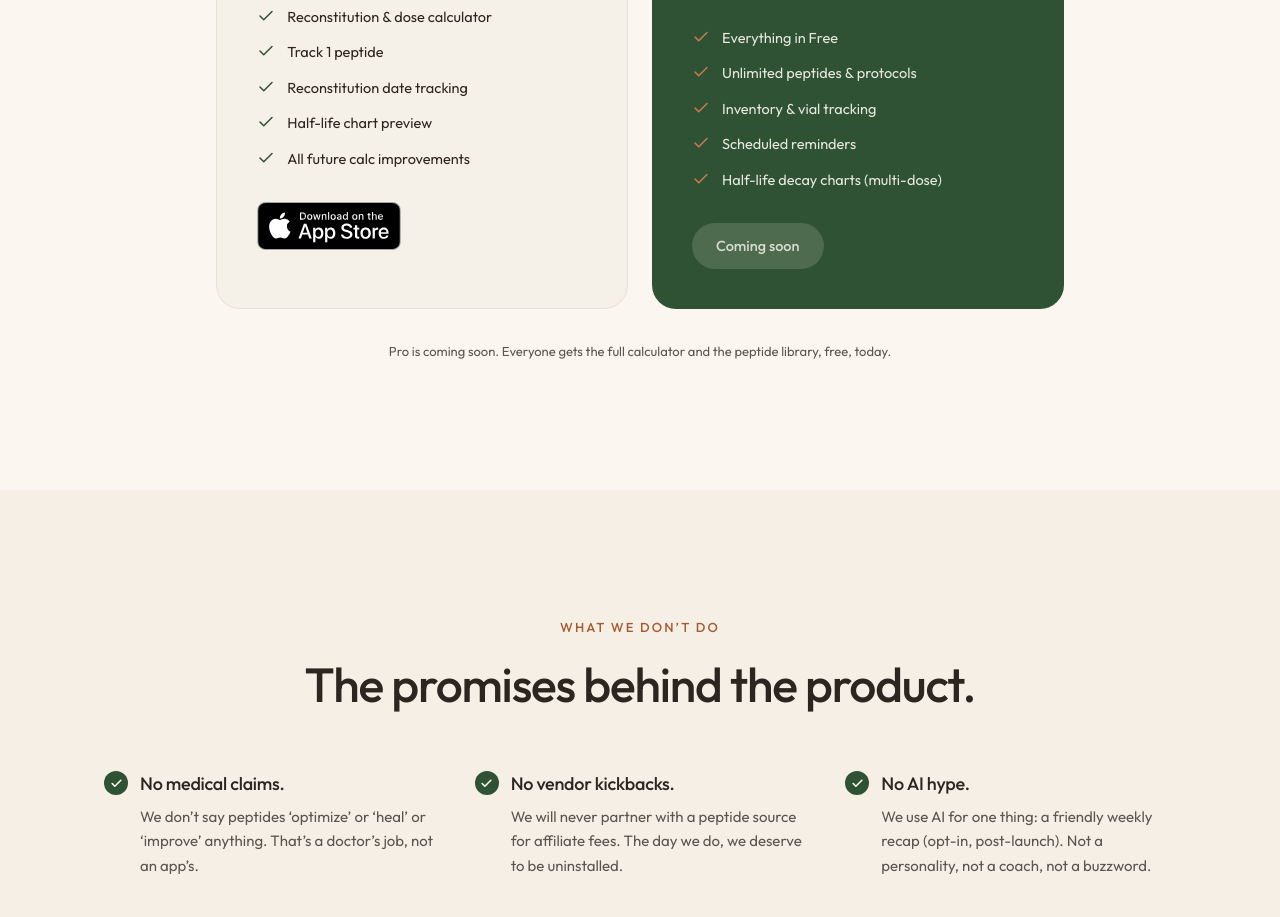
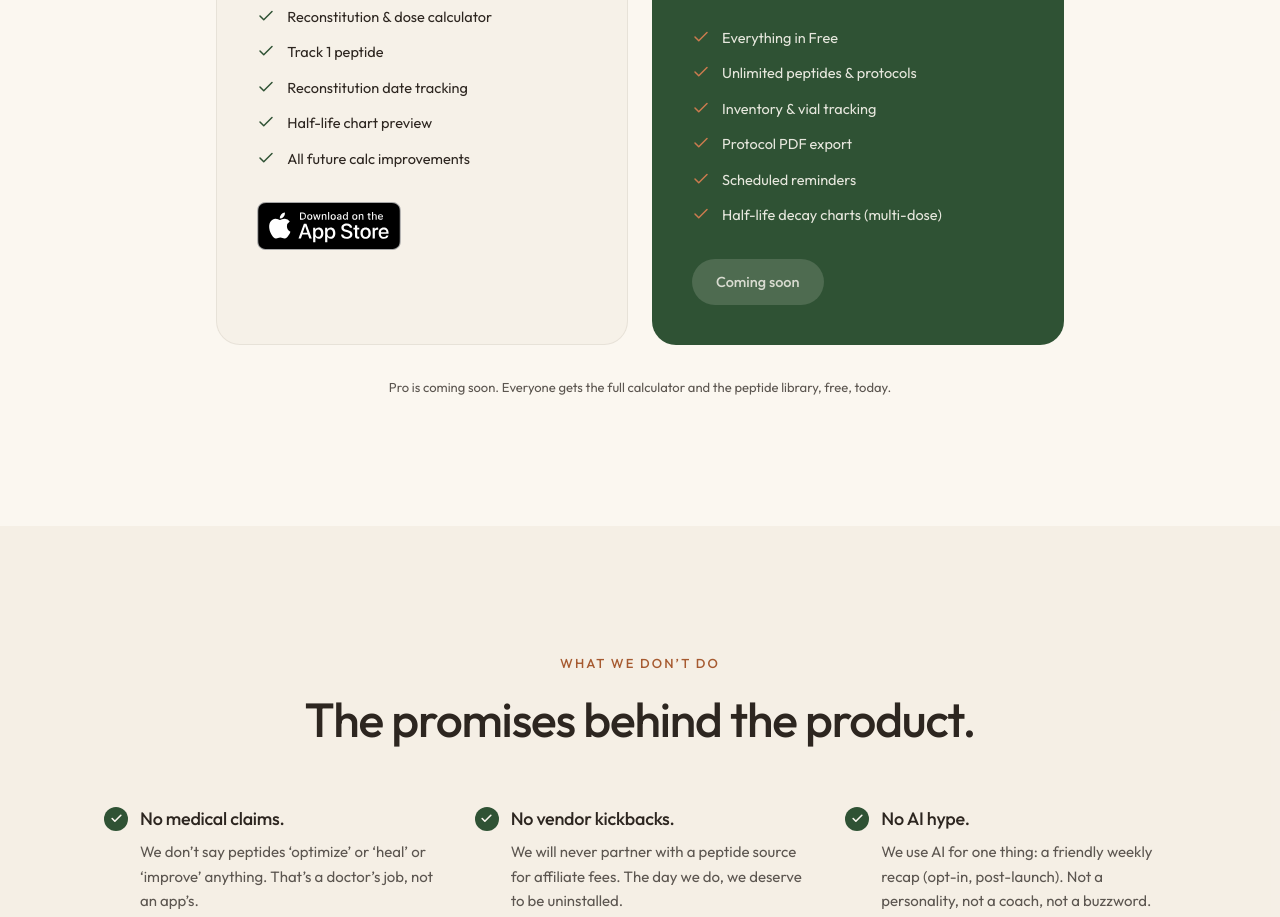
Before and after one commit to brightwealth/vialwise-web, a Next.js app: page / in a window 1280 px wide. Shown: the part 3100-4017 px from the top of the page. Built offline with nearby package versions, Linux system fonts and the light colour scheme.

Commit message:
feat(pricing): add 'Protocol PDF export' to Pro tier
Planned v2.0 Pro feature (per the app update roadmap). Placed after
'Inventory & vial tracking'. Pro 'Coming soon' CTA unchanged; Apple Health /
AI-summary bullets stay removed. npm run build passes.

```diff
--- a/src/components/Pricing.tsx
+++ b/src/components/Pricing.tsx
@@ -12,6 +12,7 @@ const PRO_FEATURES = [
   "Everything in Free",
   "Unlimited peptides & protocols",
   "Inventory & vial tracking",
+  "Protocol PDF export",
   "Scheduled reminders",
   "Half-life decay charts (multi-dose)",
 ];
```
